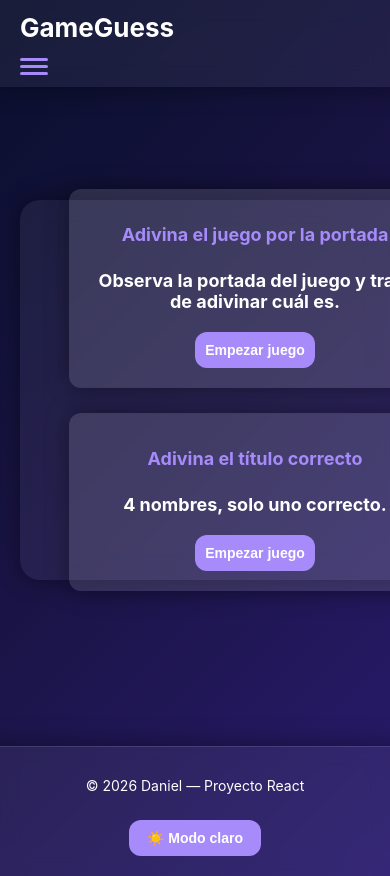
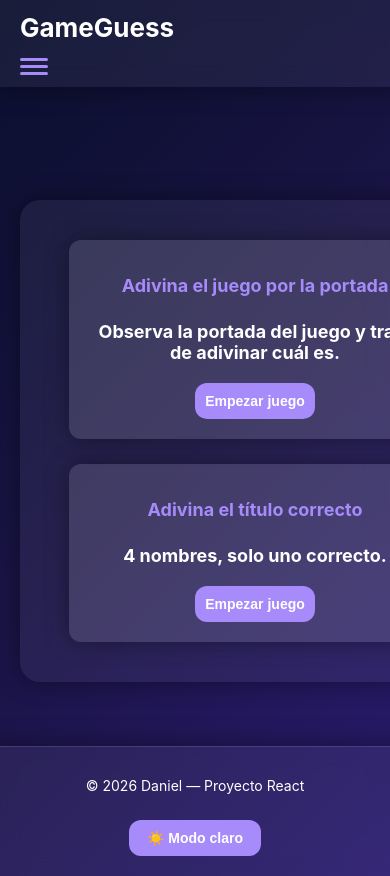
Before and after one commit to Danielestoj/Proyect2-WebReact, a React (Vite) app: page /game-selector in a window 390 px wide. Shown: the top 876 px of the page. Built offline with nearby package versions, Linux system fonts and the light colour scheme.

Commit message:
cambios css

```diff
--- a/src/components/GameSelector/GameSelector.css
+++ b/src/components/GameSelector/GameSelector.css
@@ -55,6 +55,7 @@
     width: 100%;
     align-items: center; /* CENTRA LOS CUADRADOS */
     gap: 25px;
+    height: 100%
   }
 
   .game-box {
```
